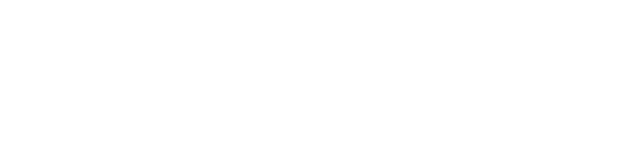
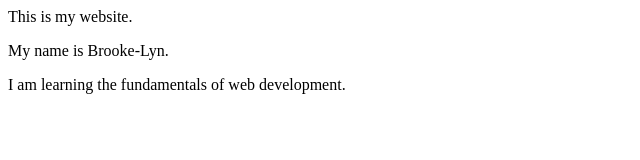
Before and after one commit to Brooke-Lyn/webdev_lab1, a plain HTML site: page index.html in a window 1280 px wide. Shown: the whole page, without its empty margins (0-640 px from the left). Drawn offline with Linux system fonts and the light colour scheme.

Commit message:
Update index.html

```diff
--- a/index.html
+++ b/index.html
@@ -1,2 +1,5 @@
 </body>
 </html>
+<p> This is my website. </p>
+<p> My name is Brooke-Lyn. </p>
+<p> I am learning the fundamentals of web development. </p>
```
